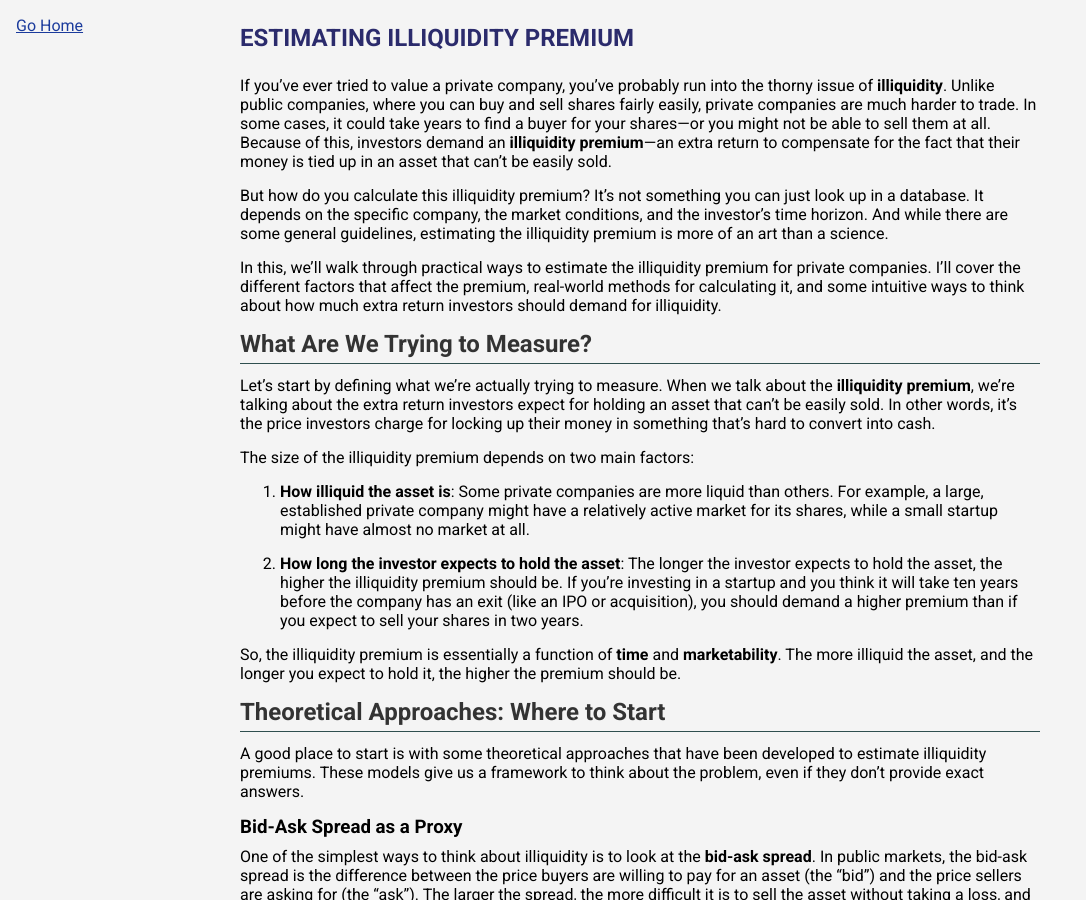
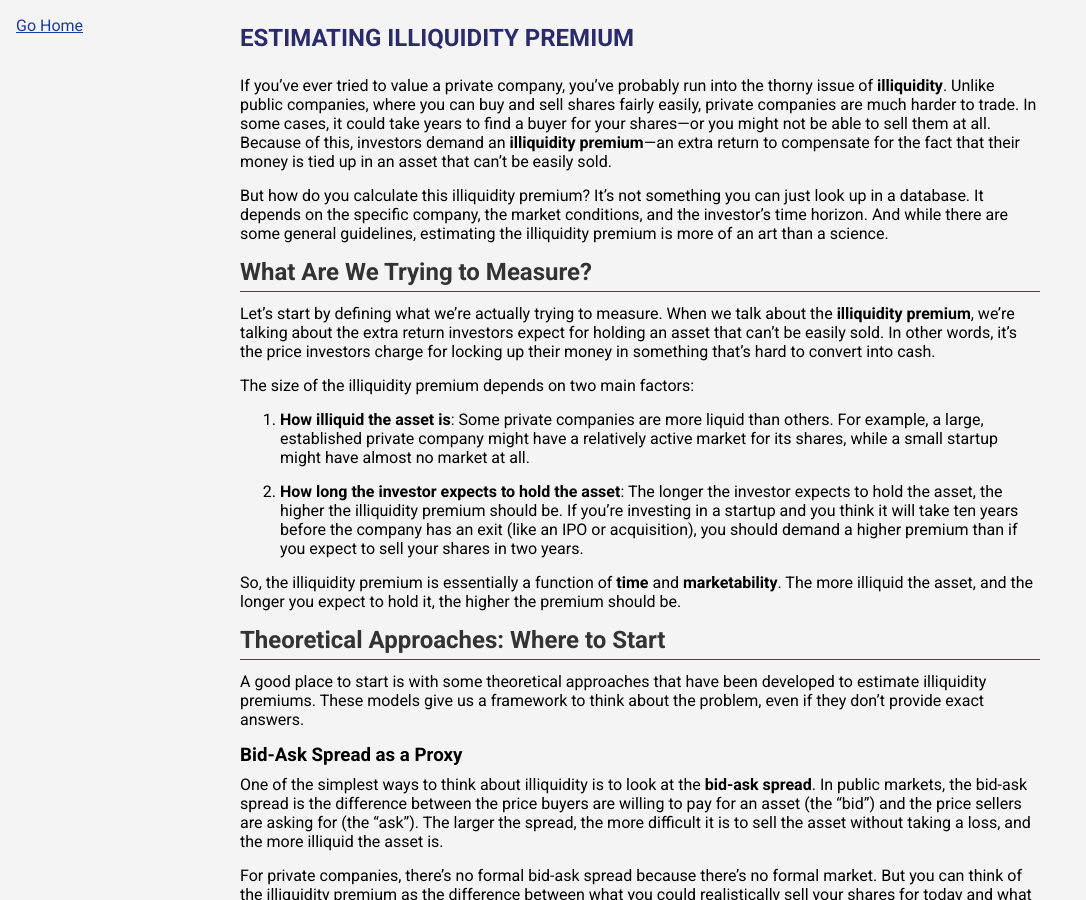
Before and after one commit to andfurtherance/andfurtherance.github.io, a Jekyll site: the page built from _posts/2024-10-09-estimating-illiquidity-premium.md, in a window 1280 px wide and 900 px high. Shown: the whole window, without its empty margins (0-1086 px from the left). Built offline with Jekyll 4.4.1, drawn with Linux system fonts in a browser that asks for light colours.

Commit message:
Update 2024-10-09-estimating-illiquidity-premium.md

```diff
--- a/_posts/2024-10-09-estimating-illiquidity-premium.md
+++ b/_posts/2024-10-09-estimating-illiquidity-premium.md
@@ -9,8 +9,6 @@ categories: valuation, risk premium
 If you’ve ever tried to value a private company, you’ve probably run into the thorny issue of **illiquidity**. Unlike public companies, where you can buy and sell shares fairly easily, private companies are much harder to trade. In some cases, it could take years to find a buyer for your shares—or you might not be able to sell them at all. Because of this, investors demand an **illiquidity premium**—an extra return to compensate for the fact that their money is tied up in an asset that can’t be easily sold.
 
 But how do you calculate this illiquidity premium? It’s not something you can just look up in a database. It depends on the specific company, the market conditions, and the investor’s time horizon. And while there are some general guidelines, estimating the illiquidity premium is more of an art than a science.
-
-In this, we'll walk through practical ways to estimate the illiquidity premium for private companies. I’ll cover the different factors that affect the premium, real-world methods for calculating it, and some intuitive ways to think about how much extra return investors should demand for illiquidity.
 
 ## What Are We Trying to Measure?
 
```
